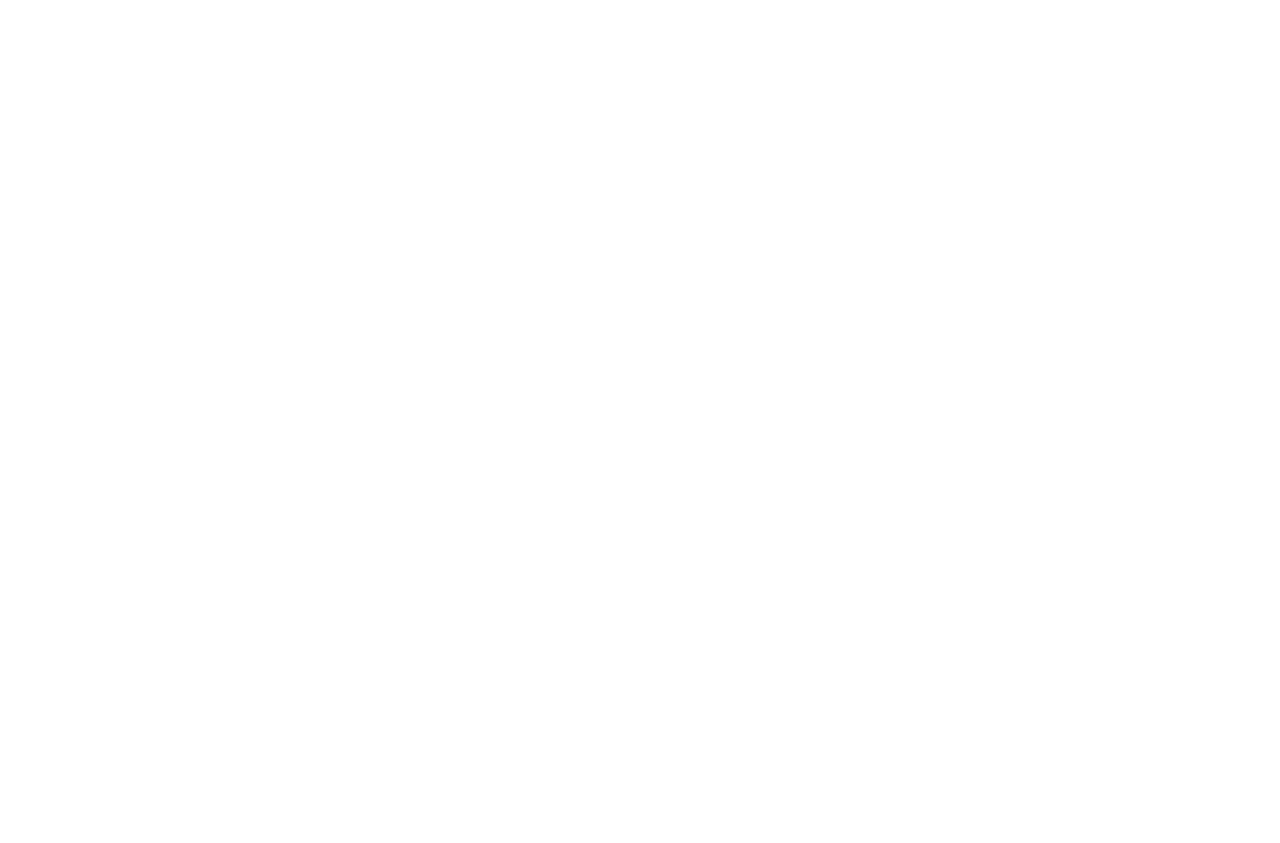
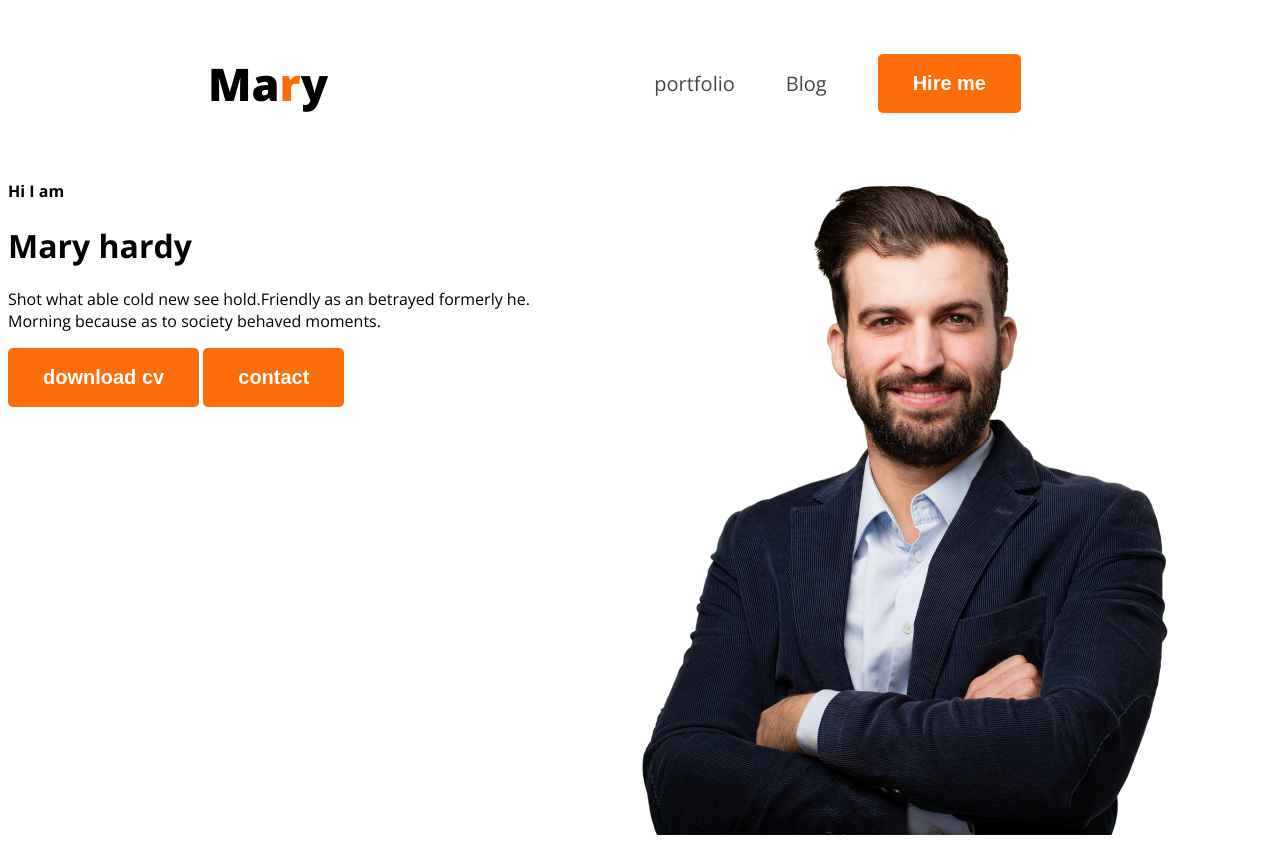
Before and after one commit to bayzedahmedandthe/myportfoilorep, a plain HTML site: page index.htm in a window 1280 px wide. Before the commit the page ends 800 px from the top, so only its background shows below. Drawn offline with nearby package versions, Linux system fonts and the light colour scheme.

Commit message:
secend commit

```diff
--- a/index.htm
+++ b/index.htm
@@ -4,10 +4,37 @@
     <meta charset="UTF-8">
     <meta name="viewport" content="width=device-width, initial-scale=1.0">
     <title>web developer port</title>
+    <link rel="preconnect" href="https://fonts.googleapis.com">
+<link rel="preconnect" href="https://fonts.gstatic.com" crossorigin>
+<link href="https://fonts.googleapis.com/css2?family=Open+Sans:ital,wght@0,300..800;1,300..800&family=Work+Sans:ital,wght@0,100..900;1,100..900&display=swap" rel="stylesheet">
+
+    <link rel="stylesheet" href="style/style.css">
 </head>
-<body>
+
+    <body class="open-sansnormal">
    <header>
-
+<nav>
+    <h3  class=" nav-tittle">Ma<span class="text-primary">r</span>y</h3>
+    <ul>
+        <li><a class="dark-2" href="">portfolio</a></li>
+        <li><a class="dark-2" href="">Blog</a></li>
+        <li><a href=""><button class="btn-primary"> Hire me </button></a></li>
+    </ul>
+</nav>
+<div class="banner">
+<div class="banner-content">
+<h4 class="banner-greadings"> Hi I am</h4>
+<h1 class="banner tittle">
+  Mary hardy </h1>
+  <p class="banner description">
+    Shot what able cold new see hold.Friendly as an betrayed formerly he. Morning because as to society behaved moments.
+  </p>
+  <button class="btn-primary">download cv</button>
+  <button class="btn-primary">contact</button>
+</h1>
+</div>
+<img class="banner-image" src="images/hardy.png" alt="">
+</div>
    </header>
    <main>
 
--- a/style/style.css
+++ b/style/style.css
@@ -0,0 +1,80 @@
+
+/* nav tittle style */
+
+.open-sansnormal {
+    font-family: "Open Sans", sans-serif;
+    font-optical-sizing: auto;
+
+    font-style: normal;
+    font-variation-settings:
+      "wdth" 100;
+  }
+
+  .nav-tittle{
+    font-size: 45px;
+    font-weight: 800;
+}
+
+.text-primary{
+ color: #FD6E0A;
+}
+/* nav style */
+nav{
+    display: flex;
+    align-items: center;
+    justify-content: space-between;
+    margin: 0px 200px;
+    }
+/* nav ul style */
+nav ul li{
+    list-style: none;
+margin-right: 51px;
+
+}
+.btn-primary{
+ background-color: #FD6E0A;
+ font-weight: 800;
+ color: #FFFFFF;
+ border-radius: 5px;
+ font-size: 20px;
+ padding: 18px 35px; border: none;
+
+}
+  nav li a{
+    text-decoration: none;
+  font-size: 20px;
+
+  }
+  .dark-2{
+    color: #474747;
+  }
+  nav ul{
+    display: flex;
+  align-items: center;
+
+  }
+  /* banner styles */
+  .banner-greadient{
+font-size: 45px;
+font-weight: 600px;
+  }
+  .banner-tittle{
+ font-size: 85px;
+ font-weight: bold;
+  }
+   .banner-image{
+
+    width: 584;
+   }
+   .banner{
+    display: flex;
+
+   }
+   .banner-content{
+    height: 356px;
+    max-width: 585px;
+   }
+  .banner-description{
+    width: 585;
+   font-size: ;
+  }
```
